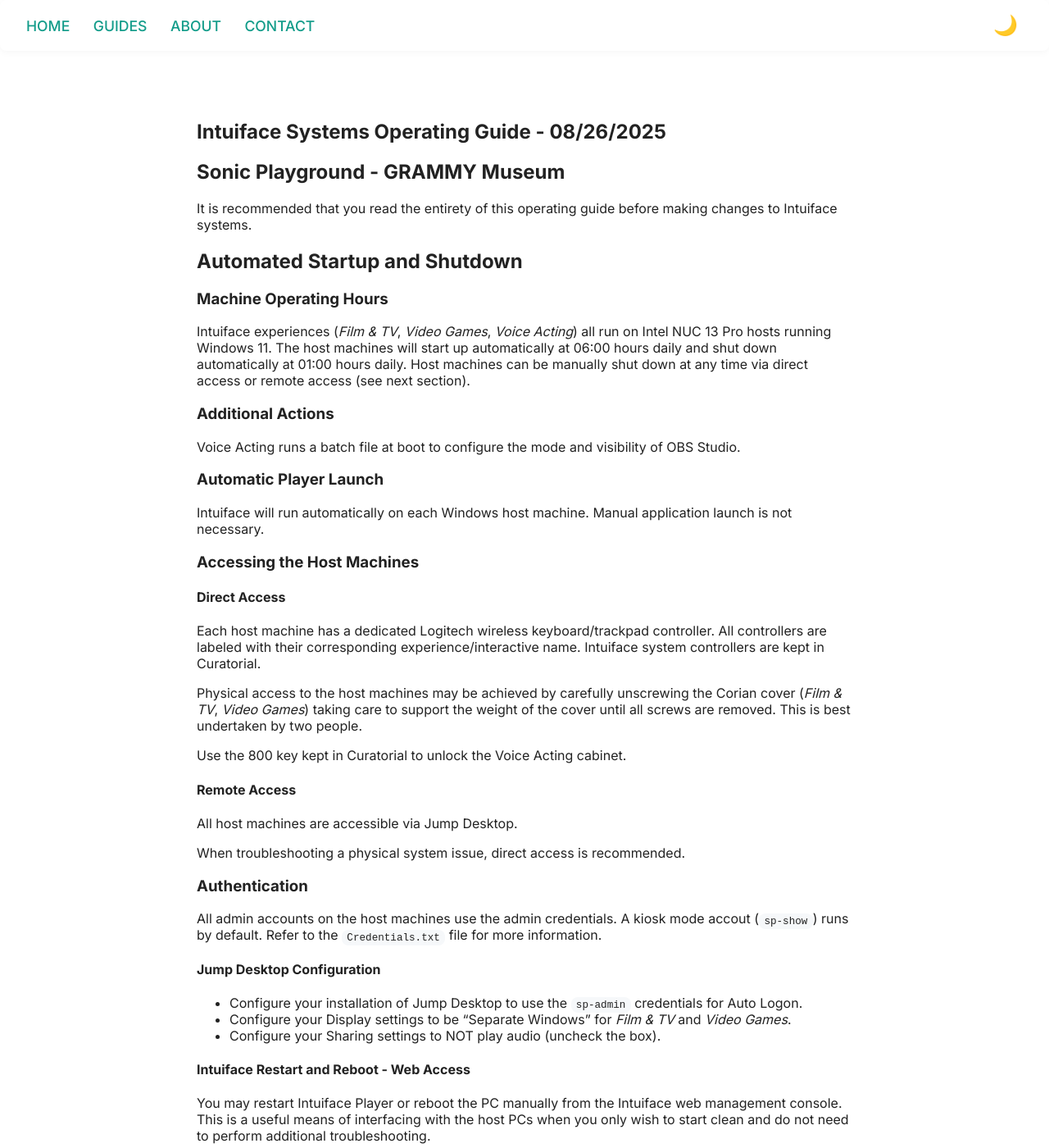
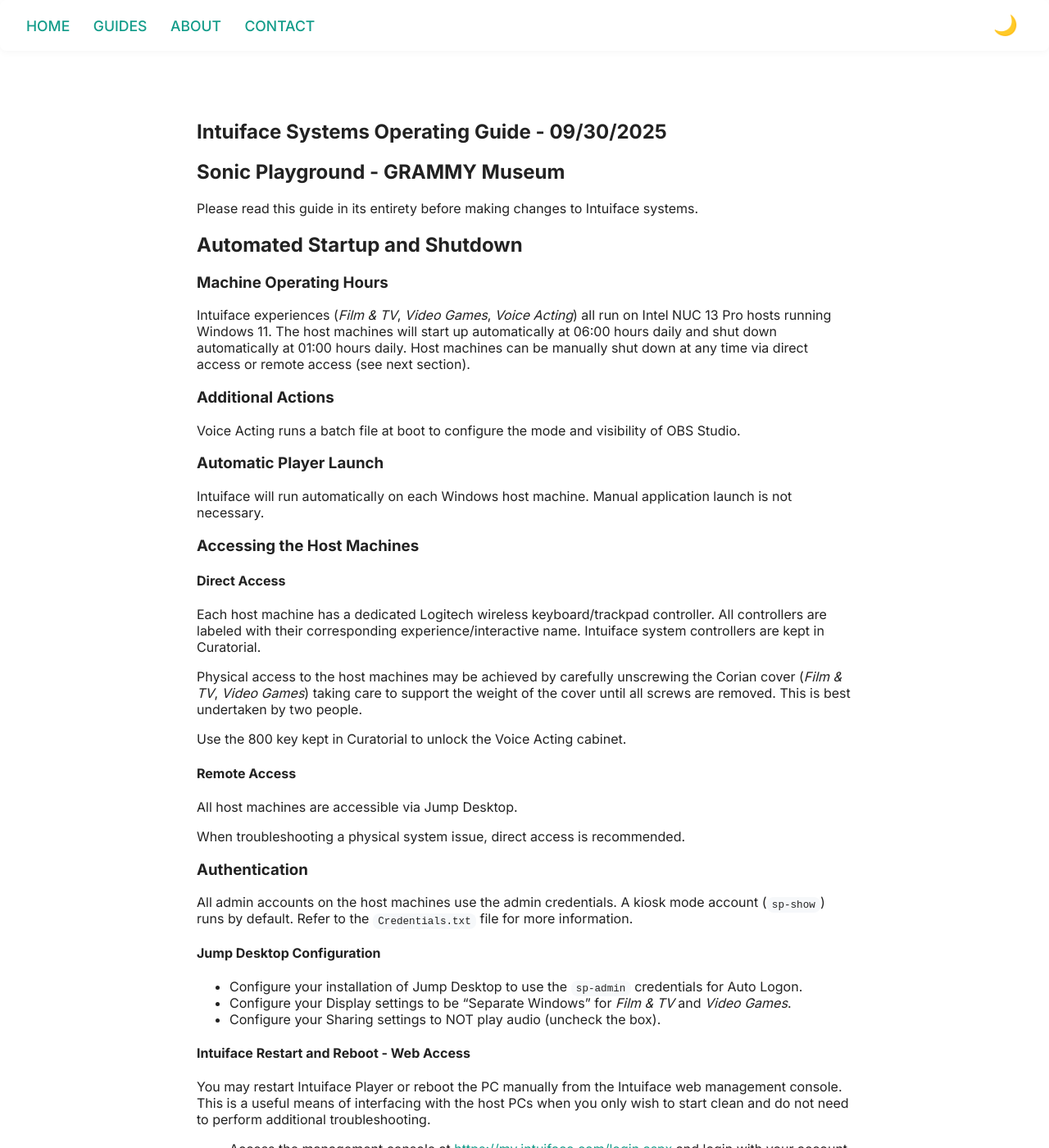
Before and after one commit to buryhoganllc/sonic-playground-guides, a Jekyll site: the page built from guides/intuiface.md, in a window 1280 px wide and 1400 px high. Shown: the whole window at 82% size. Built offline with Jekyll 4.4.1, drawn with Linux system fonts in a browser that asks for light colours; some of the changed text lies outside the part shown.

```diff
--- a/guides/intuiface.md
+++ b/guides/intuiface.md
@@ -4,11 +4,11 @@
 permalink: /intuiface/
 ---
 
-## Intuiface Systems Operating Guide - 08/26/2025
+## Intuiface Systems Operating Guide - 09/30/2025
 
 ## Sonic Playground - GRAMMY Museum
 
-It is recommended that you read the entirety of this operating guide before making changes to Intuiface systems.
+Please read this guide in its entirety before making changes to Intuiface systems.
 
 ## Automated Startup and Shutdown
 
@@ -44,7 +44,7 @@
 
 ### Authentication
 
-All admin accounts on the host machines use the admin credentials. A kiosk mode accout (`sp-show`) runs by default. Refer to the `Credentials.txt` file for more information.
+All admin accounts on the host machines use the admin credentials. A kiosk mode account (`sp-show`) runs by default. Refer to the `Credentials.txt` file for more information.
 
 #### Jump Desktop Configuration
 
```
Also changed, not shown: other parts of guides/intuiface.md (+1 -1 lines).
